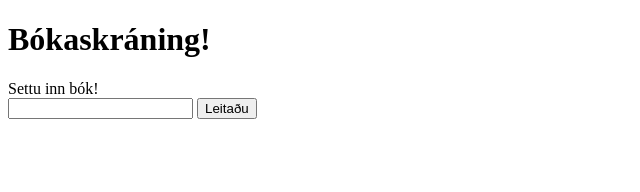
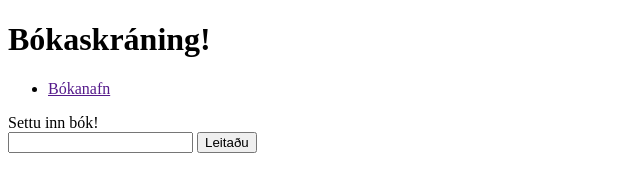
Before and after one commit to MJ-VV06/vef1-2026-h2, a plain HTML site: page index.html in a window 1280 px wide. Shown: the whole page, without its empty margins (0-640 px from the left). Drawn offline with Linux system fonts and the light colour scheme.

```diff
--- a/index.html
+++ b/index.html
@@ -6,9 +6,21 @@
     </head>
     <body>
         <h1>Bókaskráning!</h1>
-        <div class="book-searcher"></div>
+
+        <ul class="book-list"> <!-- Þetta er með listann af skráðum bókum -->
+                <li> <!-- Hver skráð bók verður inni í <li> kubb-->
+
+
+                    <a href="">Bókanafn</a> <!-- Href vísir á bókasíðuna -->
+
+                </li>
+        </ul>
+
+
+        <div class="book-searcher"></div> <!-- Þetta er  kubburinn sem inniheldur search bar-ið -->
         <label for="book-search-input">Settu inn bók!</label><br>
         <input name="book-search-input" id="book-search-input">
         <button class="search-button">Leitaðu</button>
+
     </body>
 </html>
```
Also changed, not shown: images/star-empty.svg (added), images/star-full.svg (added), images/star-half.svg (added).
